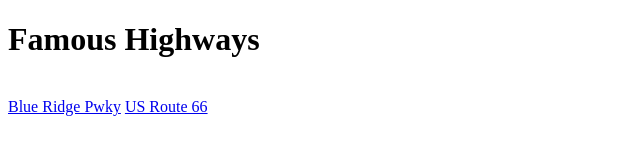
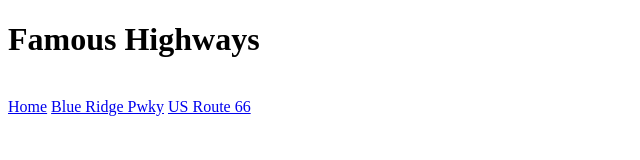
Before and after one commit to melissabell456/route_routing-route-listing, a website: page index.html in a window 1280 px wide. Shown: the full height of the page, 0-640 px from the left. Drawn offline with nearby package versions, Linux system fonts and the light colour scheme; some packages are replaced by stand-ins of ours.

Commit message:
included link for home path to illustrate routing paths are workng appropriately per reqs

```diff
--- a/partials/header.html
+++ b/partials/header.html
@@ -1,4 +1,5 @@
 <h1>Famous Highways</h1>
 <br>
+<a href="#!/">Home</a>
 <a href="#!/blueRidgePkwy">Blue Ridge Pwky</a>
 <a href="#!/hwy66">US Route 66</a>
```
